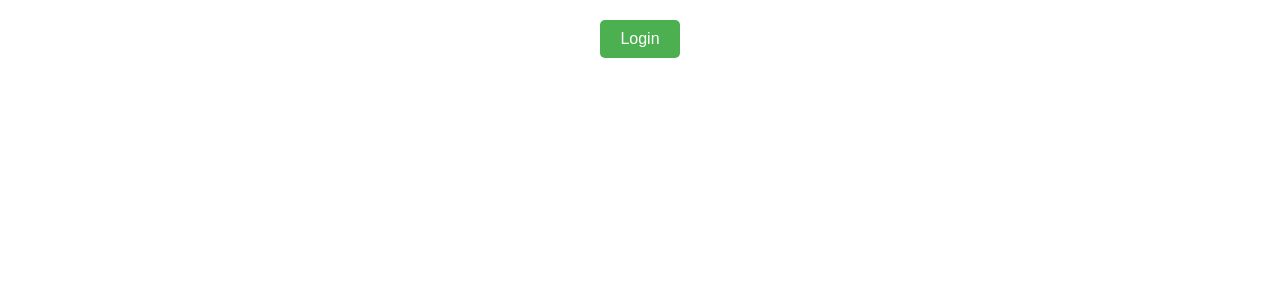
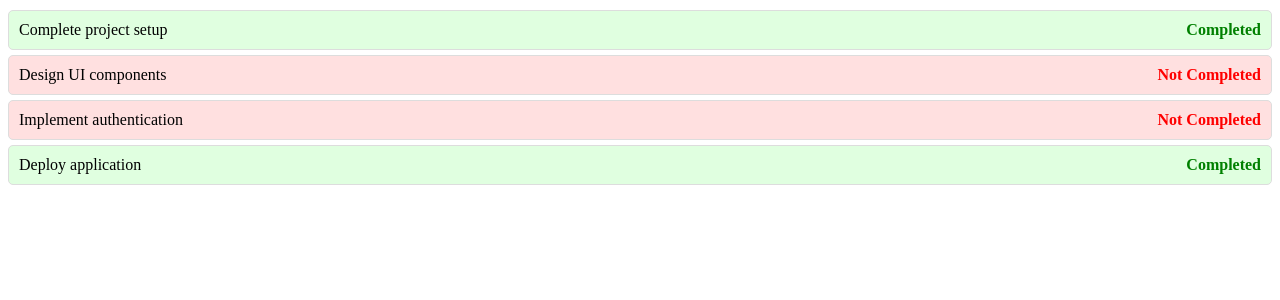
Before and after one commit to Pramoth-N/React-lab, a React (Vite) app in the folder react-lab/: page / in a window 1280 px wide. Shown: the top 300 px of the page. Built offline with nearby package versions, Linux system fonts and the light colour scheme.

Commit message:
parent child communication to do list

```diff
--- a/react-lab/src/App.jsx
+++ b/react-lab/src/App.jsx
@@ -2,12 +2,13 @@ import './App.css'
 import WelcomeCard from './Components/Question1/WelcomeCard'
 import LikeButton from './Components/Question2/LikeButton';
 import LoginStatus from './Components/Question3/LoginStatus';
+import TaskList from './Components/Question4/TaskList';
 function App() {
 
   return (
     <>
       <div>
-        <LoginStatus/>
+        <TaskList/>
       </div>
     </>
   )
--- /dev/null
+++ b/react-lab/src/Components/Question4/TaskList.jsx
@@ -0,0 +1,22 @@
+import { useState } from "react";
+import TaskItem from "./TaskItem";
+
+const TaskList = () => {
+
+    const [tasks, setTasks] = useState([
+        { name: "Complete project setup", completed: true },
+        { name: "Design UI components", completed: false },
+        { name: "Implement authentication", completed: false },
+        { name: "Deploy application", completed: true },
+      ]);
+
+  return (
+    <div style={{ marginTop: "10px" }}>
+      {tasks.map((task, index) => (
+        <TaskItem key={index} name={task.name} completed={task.completed} />
+      ))}
+    </div>
+  );
+};
+
+export default TaskList;
--- /dev/null
+++ b/react-lab/src/Components/Question4/taskItem.jsx
@@ -0,0 +1,25 @@
+import React from "react";
+
+const TaskItem = ({ name, completed }) => {
+  return (
+    <div
+      style={{
+        border: "1px solid #ddd",
+        borderRadius: "5px",
+        padding: "10px",
+        margin: "5px 0",
+        backgroundColor: completed ? "#e0ffe0" : "#ffe0e0",
+        display: "flex",
+        justifyContent: "space-between",
+        alignItems: "center",
+      }}
+    >
+      <span>{name}</span>
+      <span style={{ fontWeight: "bold", color: completed ? "green" : "red" }}>
+        {completed ? "Completed" : "Not Completed"}
+      </span>
+    </div>
+  );
+};
+
+export default TaskItem;
```
